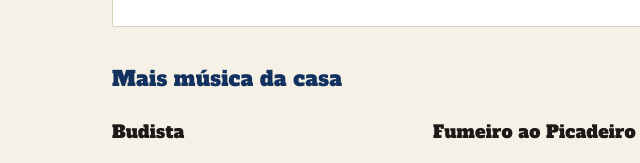
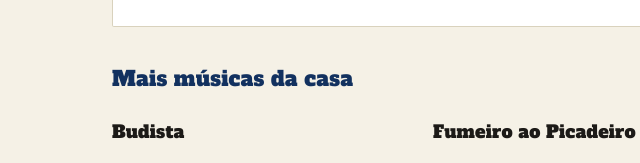
Before and after one commit to marquesdevbr/tasca-do-ze-badalhoco, a plain HTML site: page index.html in a window 1280 px wide. Shown: the part 1345-1508 px from the top of the page, 56-696 px from the left. Drawn offline with nearby package versions, Linux system fonts and the light colour scheme.

Commit message:
fix: corrige o título Culinária e o subtítulo da playlist
Acrescenta o acento em Culinária, para coincidir com o título da faixa, e passa o subtítulo da playlist para Mais músicas da casa.

```diff
--- a/index.html
+++ b/index.html
@@ -63,7 +63,7 @@
     <p>O grande sucesso do Zé Badalhoco. Ouve no Spotify; este site não aloja músicas.</p>
     <div id="destaque-player"></div>
   </article>
-  <h3 class="sub">Mais música da casa</h3>
+  <h3 class="sub">Mais músicas da casa</h3>
   <div id="playlist" class="playlist"></div>
 </section>
 
```
